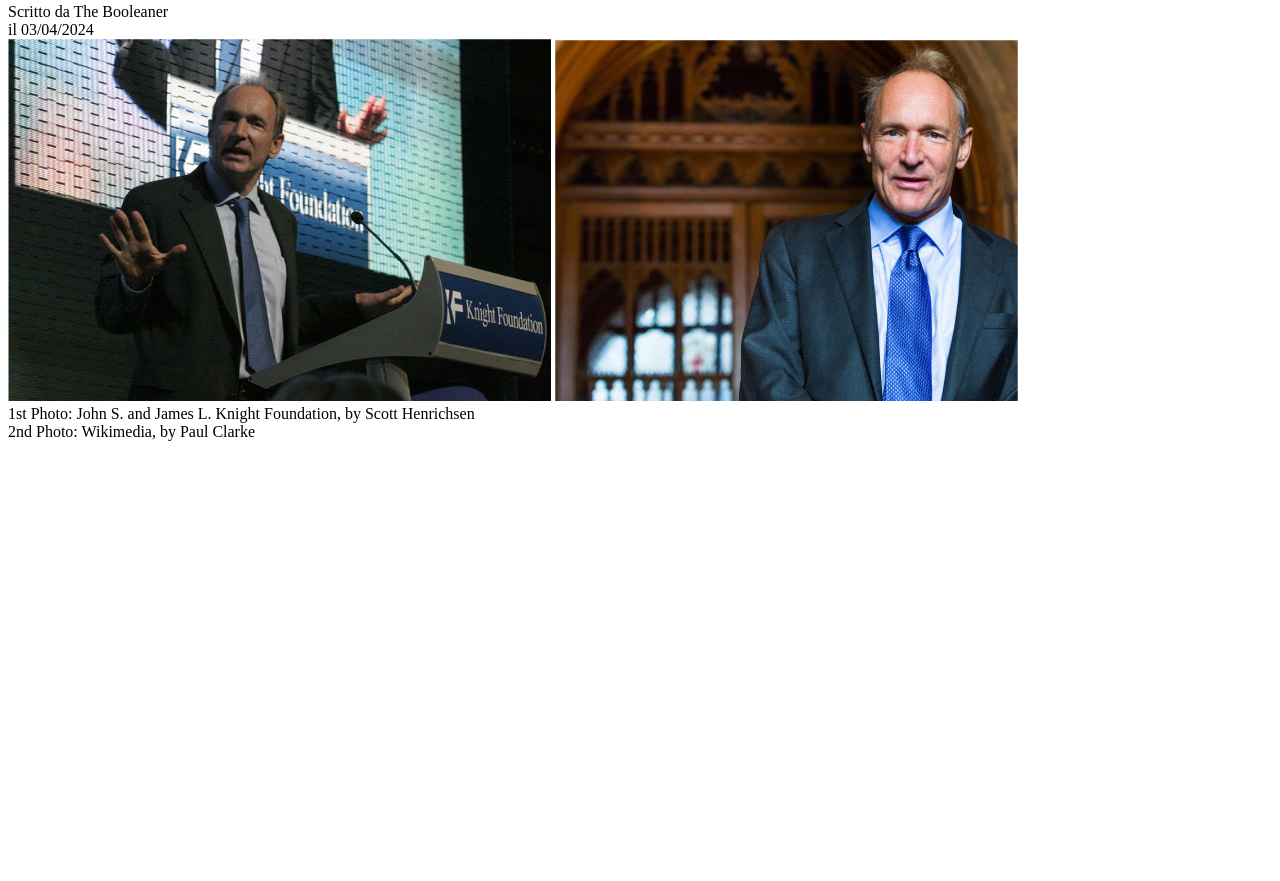
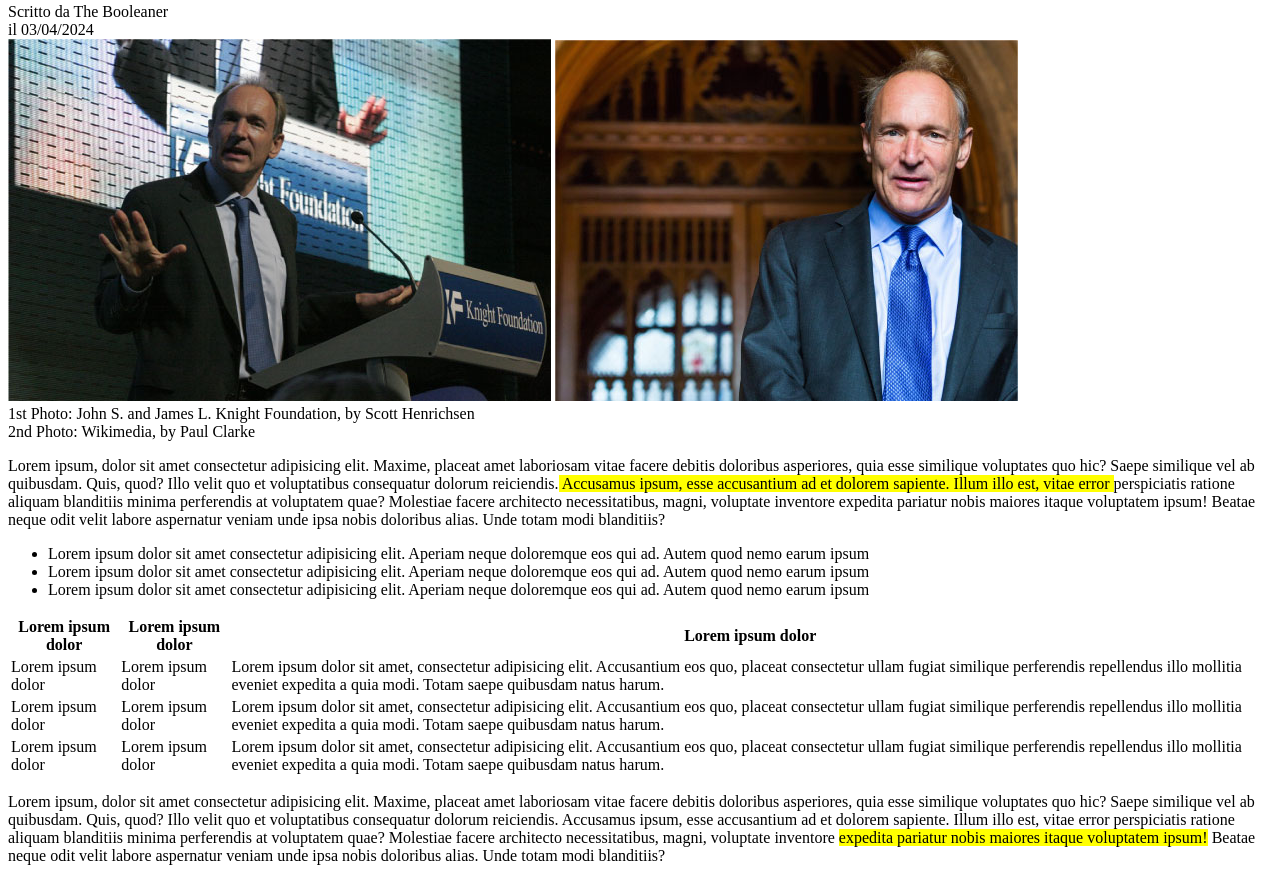
Before and after one commit to giordanofabrizii/git-booleaner, a plain HTML site: page index.html in a window 1280 px wide. Shown: the part 397-1278 px from the top of the page. Before the commit the page ends 846 px from the top, so only its background shows below. Drawn offline with Linux system fonts and the light colour scheme.

Commit message:
Added list and table

```diff
--- a/index.html
+++ b/index.html
@@ -35,6 +35,91 @@
                 2nd Photo: Wikimedia, by Paul Clarke
             </span>
         </section>
+
+
+            <div>
+                <p>
+                    Lorem ipsum, dolor sit amet consectetur adipisicing elit. Maxime, placeat amet laboriosam vitae facere debitis doloribus asperiores, quia esse similique voluptates quo hic? Saepe similique vel ab quibusdam. Quis, quod?
+                    Illo velit quo et voluptatibus consequatur dolorum reiciendis.<mark> Accusamus ipsum, esse accusantium ad et dolorem sapiente. Illum illo est, vitae error </mark> perspiciatis ratione aliquam blanditiis minima perferendis at voluptatem quae?
+                    Molestiae facere architecto necessitatibus, magni, voluptate inventore expedita pariatur nobis maiores itaque voluptatem ipsum! Beatae neque odit velit labore aspernatur veniam unde ipsa nobis doloribus alias. Unde totam modi blanditiis?
+                </p>
+
+                <ul>
+                    <li>
+                        Lorem ipsum dolor sit amet consectetur adipisicing elit. Aperiam neque doloremque eos qui ad. Autem quod nemo earum ipsum
+                    </li>
+                    <li>
+                        Lorem ipsum dolor sit amet consectetur adipisicing elit. Aperiam neque doloremque eos qui ad. Autem quod nemo earum ipsum
+                    </li>
+                    <li>
+                        Lorem ipsum dolor sit amet consectetur adipisicing elit. Aperiam neque doloremque eos qui ad. Autem quod nemo earum ipsum
+                    </li>
+                </ul>
+
+                <table>
+                    <thead class="font-white backg-blu">
+                        <tr>
+                            <th>
+                                Lorem ipsum dolor
+                            </th>
+                            <th>
+                                Lorem ipsum dolor
+                            </th>
+                            <th class="width-50">
+                                Lorem ipsum dolor
+                            </th>
+                        </tr>
+                    </thead>
+                    <tbody>
+                        <tr class="backg-light-blu">
+                            <td>
+                                Lorem ipsum dolor
+                            </td>
+                            <td>
+                                Lorem ipsum dolor
+                            </td>
+                            <td>
+                                Lorem ipsum dolor sit amet, consectetur adipisicing elit. Accusantium eos quo, placeat consectetur ullam
+                                fugiat similique perferendis repellendus illo mollitia eveniet expedita a quia modi. Totam saepe quibusdam
+                                natus harum.
+                            </td>
+                        </tr>
+                        <tr>
+                            <td>
+                                Lorem ipsum dolor
+                            </td>
+                            <td>
+                                Lorem ipsum dolor
+                            </td>
+                            <td>
+                                Lorem ipsum dolor sit amet, consectetur adipisicing elit. Accusantium eos quo, placeat consectetur ullam
+                                fugiat similique perferendis repellendus illo mollitia eveniet expedita a quia modi. Totam saepe quibusdam
+                                natus harum.
+                            </td>
+                        </tr>
+                        <tr class="backg-light-blu">
+                            <td>
+                                Lorem ipsum dolor
+                            </td>
+                            <td>
+                                Lorem ipsum dolor
+                            </td>
+                            <td>
+                                Lorem ipsum dolor sit amet, consectetur adipisicing elit. Accusantium eos quo, placeat consectetur ullam
+                                fugiat similique perferendis repellendus illo mollitia eveniet expedita a quia modi. Totam saepe quibusdam
+                                natus harum.
+                            </td>
+                        </tr>
+                    </tbody>
+                </table>
+
+                <p>
+                    Lorem ipsum, dolor sit amet consectetur adipisicing elit. Maxime, placeat amet laboriosam vitae facere debitis doloribus asperiores, quia esse similique voluptates quo hic? Saepe similique vel ab quibusdam. Quis, quod?
+                    Illo velit quo et voluptatibus consequatur dolorum reiciendis. Accusamus ipsum, esse accusantium ad et dolorem sapiente. Illum illo est, vitae error perspiciatis ratione aliquam blanditiis minima perferendis at voluptatem quae?
+                    Molestiae facere architecto necessitatibus, magni, voluptate inventore <mark> expedita pariatur nobis maiores itaque voluptatem ipsum!</mark> Beatae neque odit velit labore aspernatur veniam unde ipsa nobis doloribus alias. Unde totam modi blanditiis?
+                </p>
+
+            </div>
     </main>
 </body>
 </html>
```
